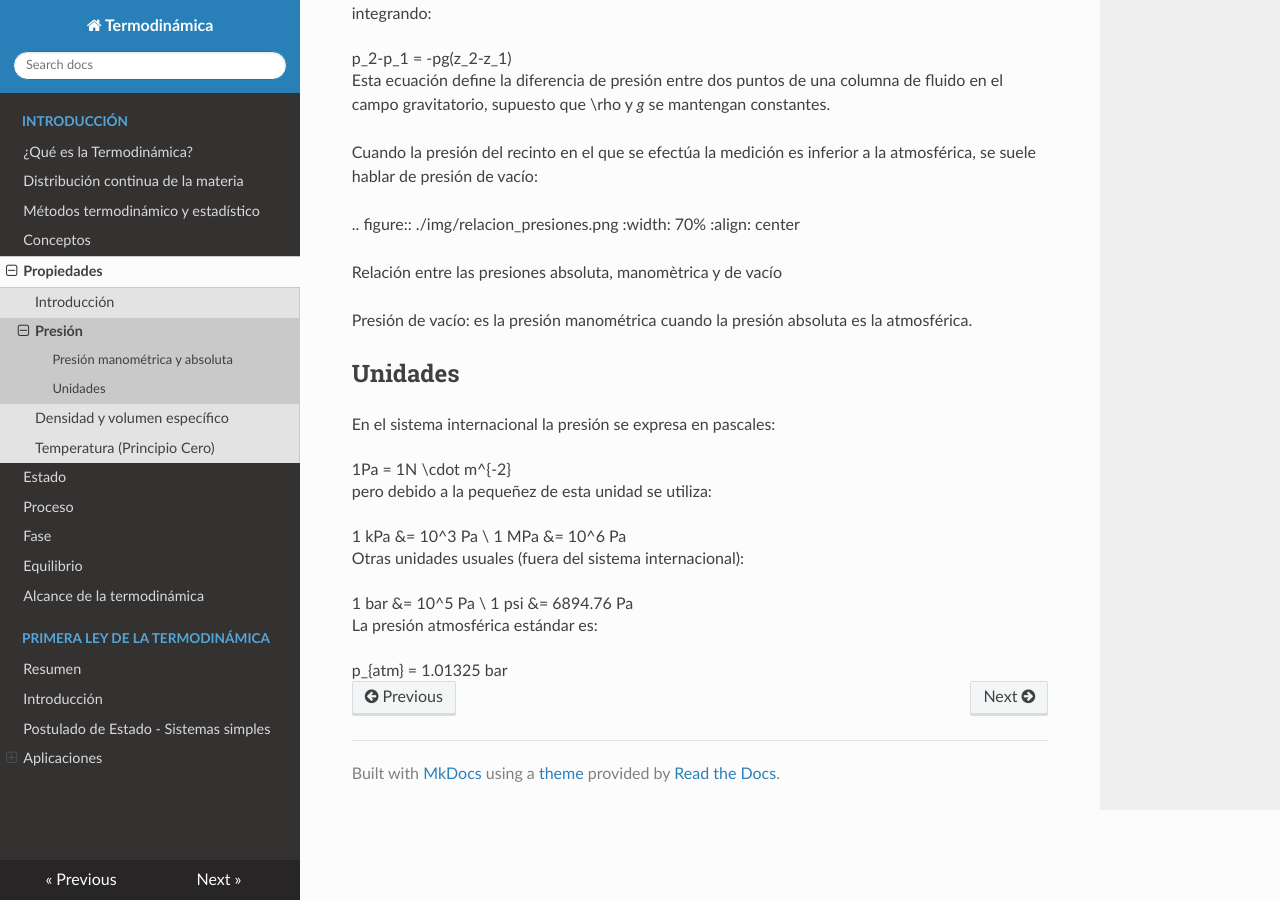
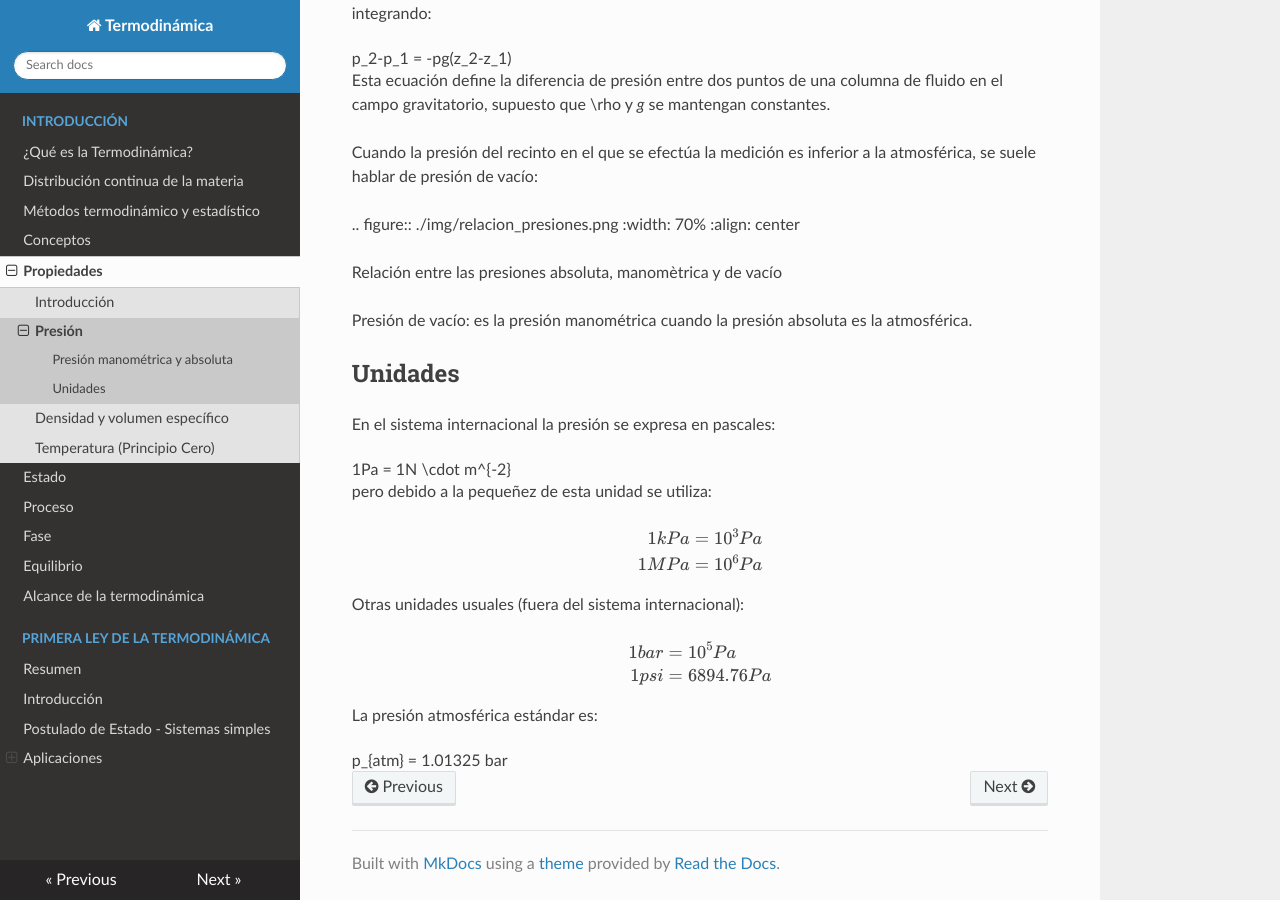
Before and after one commit to mantielero/termo, an MkDocs documentation site: the page built from docs/presion.md, in a window 1280 px wide and 900 px high, scrolled down 2398 px. Built offline with MkDocs 1.6.1, drawn with Linux system fonts in a browser that asks for light colours; nearby versions of some CDN libraries.

Commit message:
fórmulas corregidas

```diff
--- a/docs/presion.md
+++ b/docs/presion.md
@@ -100,15 +100,19 @@ $$
 pero debido a la pequeñez de esta unidad se utiliza:
 
 $$
+\begin{align}
 1 kPa &= 10^3 Pa \\
 1 MPa &= 10^6 Pa
+\end{align}
 $$
 
 Otras unidades usuales (fuera del sistema internacional):
 
 $$
+\begin{align}
 1 bar &= 10^5 Pa \\
 1 psi &= 6894.76 Pa
+\end{align}
 $$
 
 La presión atmosférica estándar es:
```
